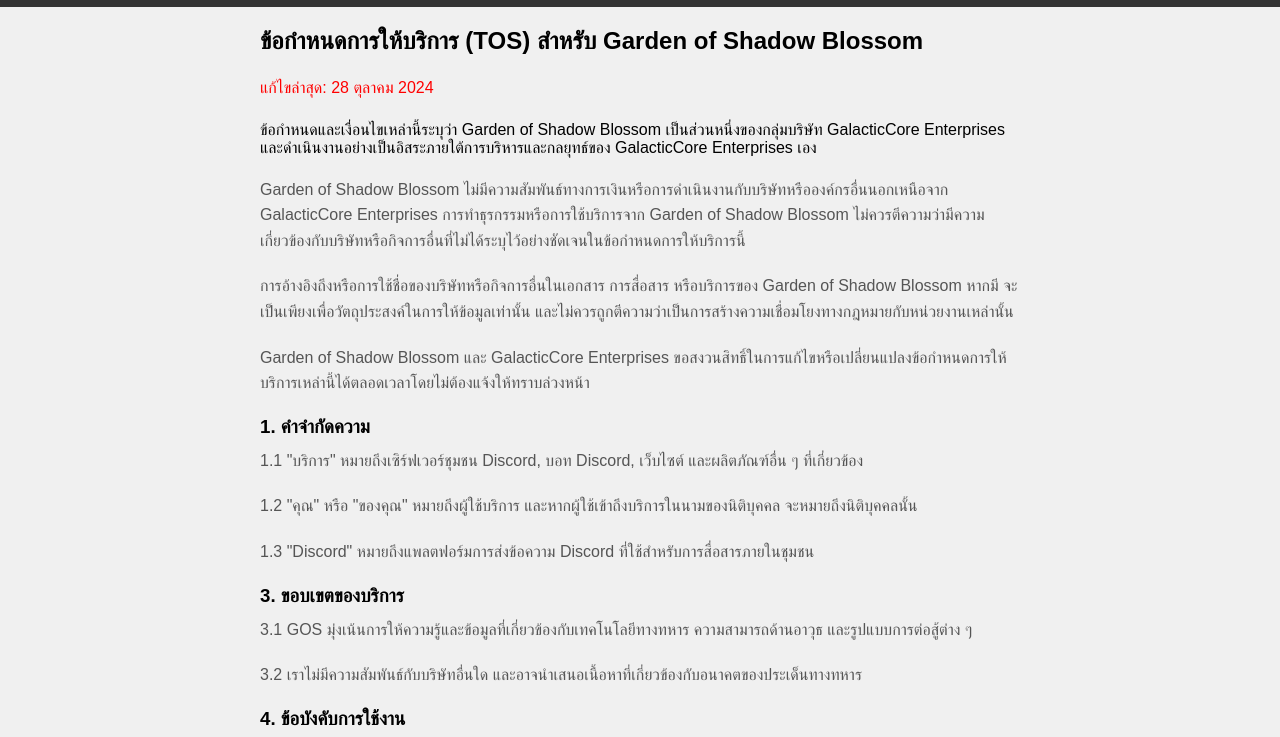
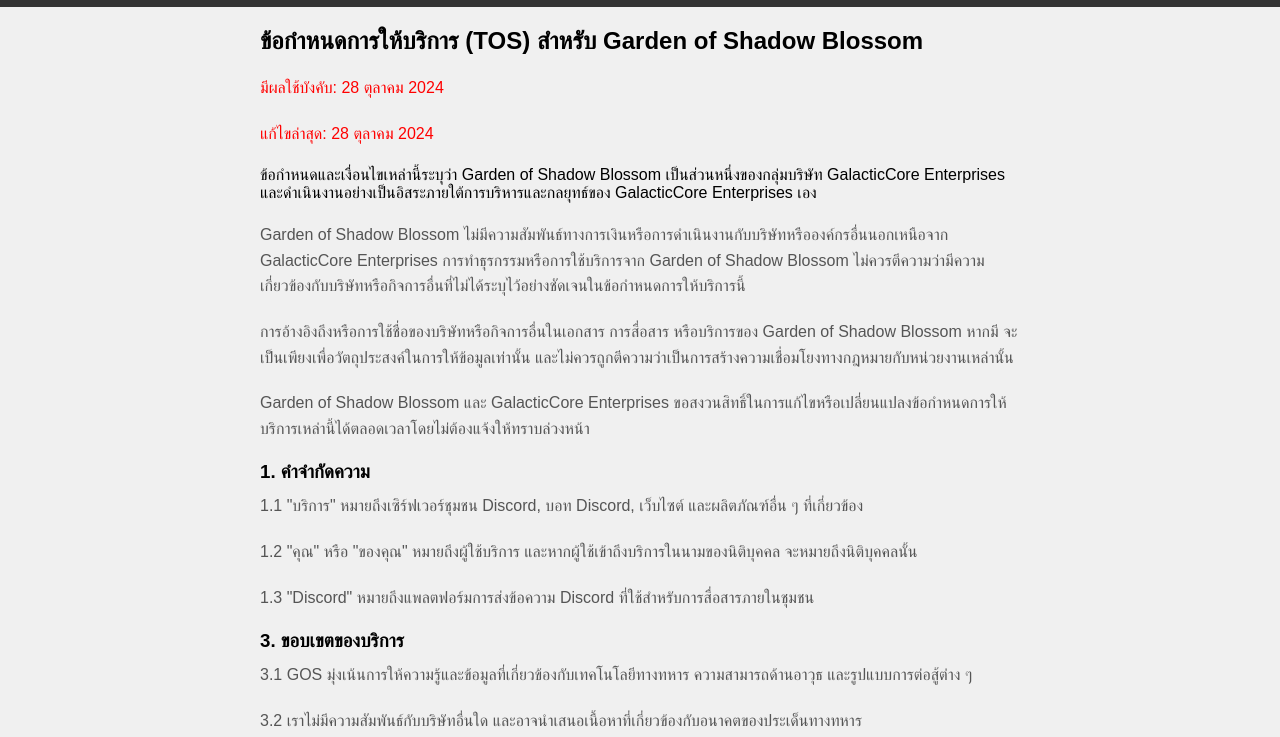
Before and after one commit to GalacticCore-Enterprises/codetos, a plain HTML site: page th/index.html in a window 1280 px wide. Shown: the part 41-778 px from the top of the page. Drawn offline with Linux system fonts and the light colour scheme.

Commit message:
Update index.html

```diff
--- a/th/index.html
+++ b/th/index.html
@@ -22,6 +22,7 @@
         <div class="tos-content">
             <h2>ข้อกำหนดการให้บริการ (TOS) สำหรับ Garden of Shadow Blossom</h2>
             <p>
+            <p><span style="color: red;">มีผลใช้บังคับ: 28 ตุลาคม 2024</span></p>
             <p><span style="color: red;">แก้ไขล่าสุด: 28 ตุลาคม 2024</span></p>
 
     ข้อกำหนดและเงื่อนไขเหล่านี้ระบุว่า Garden of Shadow Blossom เป็นส่วนหนึ่งของกลุ่มบริษัท GalacticCore Enterprises และดำเนินงานอย่างเป็นอิสระภายใต้การบริหารและกลยุทธ์ของ GalacticCore Enterprises เอง
```
